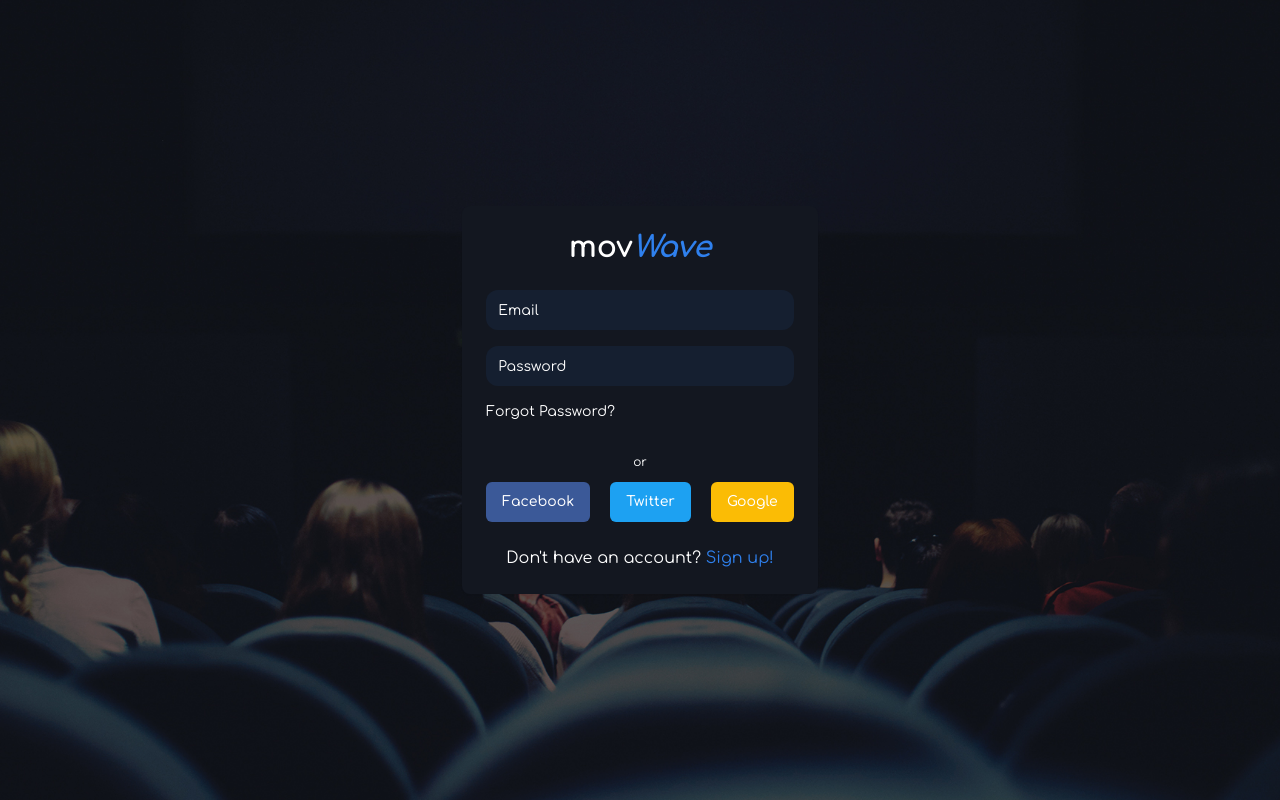
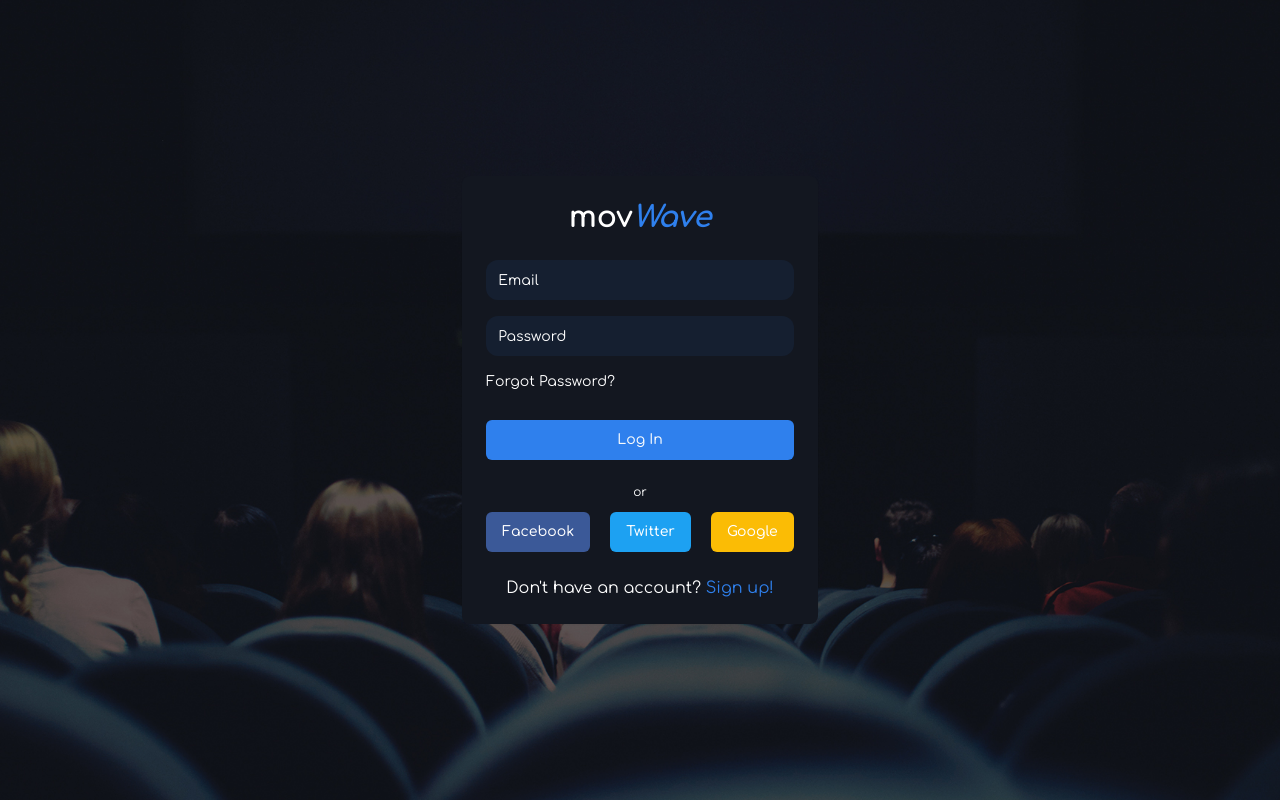
Before and after one commit to aayussraut/next-movWave, a Next.js app: page /auth/login in a window 1280 px wide. Built offline with nearby package versions, Linux system fonts and the light colour scheme.

Commit message:
feat: Update login form to use zod for validation and add submit functionality

```diff
--- a/src/components/form/login-form.tsx
+++ b/src/components/form/login-form.tsx
@@ -1,4 +1,8 @@
 "use client";
+import Link from "next/link";
+import { useForm } from "react-hook-form";
+import * as z from "zod";
+import { zodResolver } from "@hookform/resolvers/zod";
 
 import {
   Form,
@@ -10,19 +14,30 @@ import {
 } from "@/components/ui/form";
 import { Input } from "../ui/input";
 import { Button } from "../ui/button";
-import Link from "next/link";
-import { useForm } from "react-hook-form";
+import { LoginSchema } from "../../../schema";
+import { useTransition } from "react";
+import { login } from "@/actions/login";
 
 export default function LoginForm() {
-  const form = useForm({
+  const [isPending, startTransition] = useTransition();
+
+  const form = useForm<z.infer<typeof LoginSchema>>({
+    resolver: zodResolver(LoginSchema),
     defaultValues: {
       email: "",
       password: "",
     },
   });
+
+  const onSubmit = (data: z.infer<typeof LoginSchema>) => {
+    console.log(data);
+    startTransition(() => {
+      login(data);
+    });
+  };
   return (
     <Form {...form}>
-      <form onSubmit={() => {}}>
+      <form onSubmit={form.handleSubmit(onSubmit)}>
         <div className="space-y-4">
           <>
             <FormField
@@ -69,6 +84,9 @@ export default function LoginForm() {
             />
           </>
         </div>
+        <Button type="submit" disabled={isPending} className="mt-5 w-full">
+          Log In
+        </Button>
       </form>
     </Form>
   );
```
